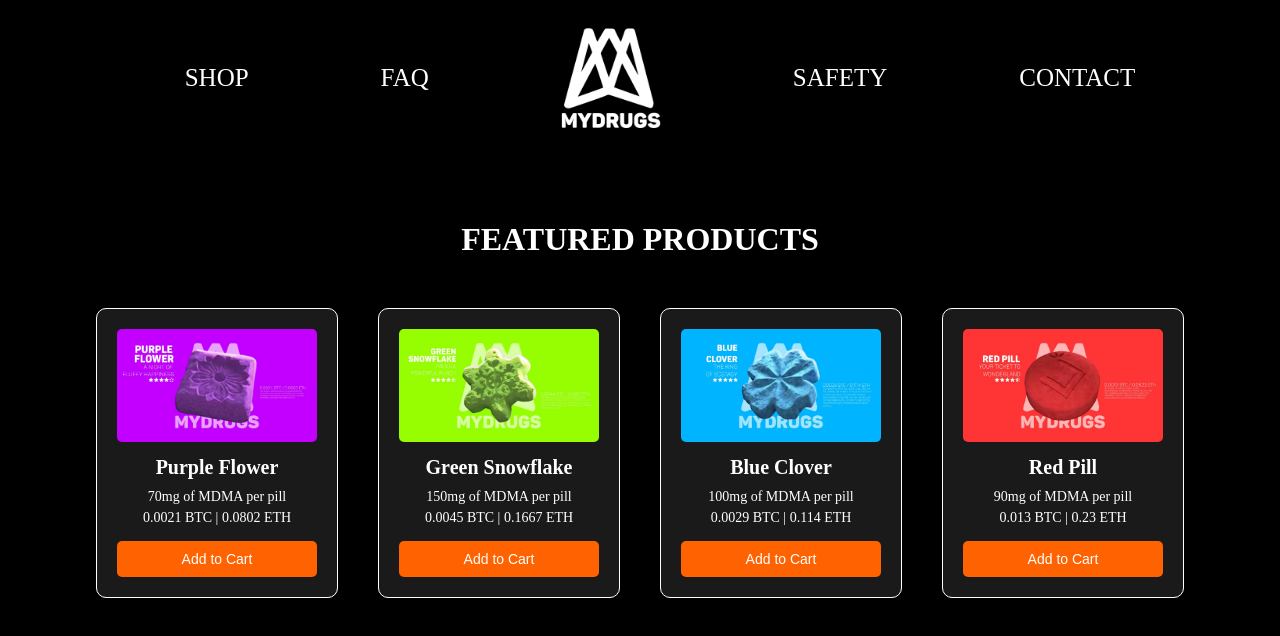
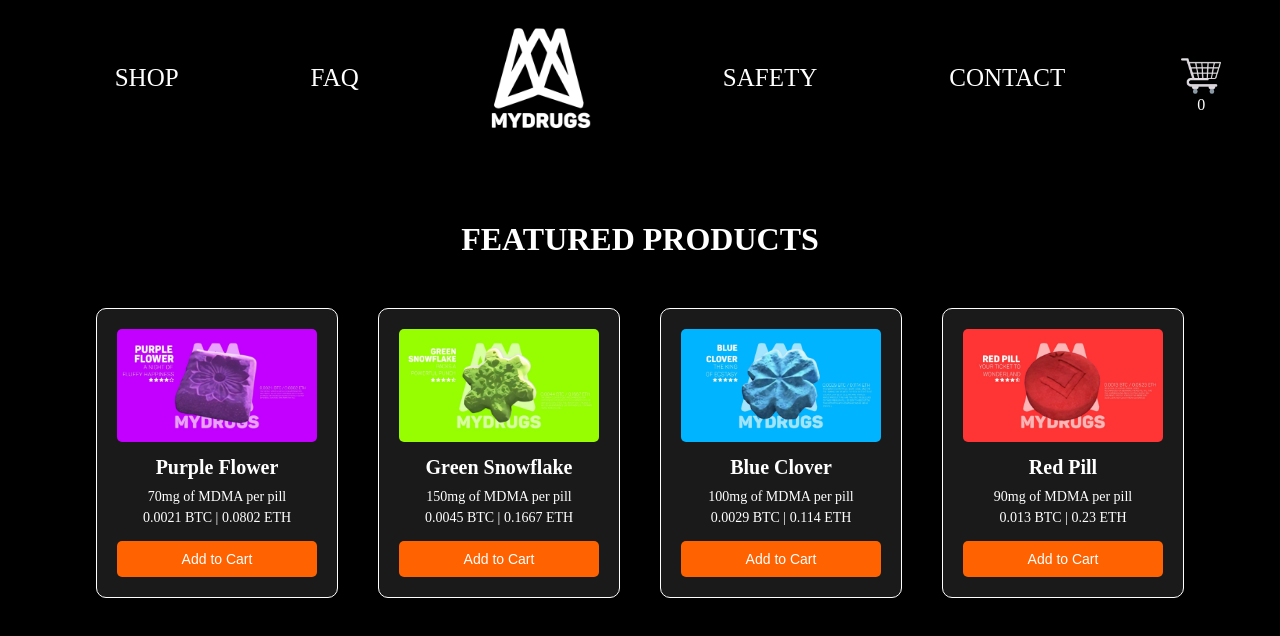
Before and after one commit to LucasPBolzan/Mydrugs-Recreation, a Vue app: page /shop in a window 1280 px wide. Shown: the top 636 px of the page. Built offline with nearby package versions, Linux system fonts and the light colour scheme.

Commit message:
Carrinho de compras

```diff
--- a/src/App.vue
+++ b/src/App.vue
@@ -1,11 +1,20 @@
 <script setup>
+import { ref } from 'vue';
 import SiteHeader from './components/SiteHeader.vue';
+
+const cartCount = ref(0);
+
+
+const updateCart = () => {
+  cartCount.value += 1;
+};
+
 </script>
 
 <template>
   <div id="app">
-    <SiteHeader />
-    <router-view />
+    <SiteHeader :cart-count="cartCount" />
+    <router-view @update-cart="updateCart" />
   </div>
 </template>
 
--- a/src/components/SiteHeader.vue
+++ b/src/components/SiteHeader.vue
@@ -1,4 +1,6 @@
 <script setup>
+import { defineProps } from 'vue';
+const props = defineProps(['cartCount']);
 </script>
 
 <template>
@@ -15,6 +17,10 @@
         <div class="nav-right">
           <router-link to="/safety">SAFETY</router-link>
           <router-link to="/contact">CONTACT</router-link>
+          <div class="cart-container">
+            <img src="@/assets/carrinho_sem_fundo.png" alt="Carrinho" class="cart-image" />
+            <span class="cart-count">{{ props.cartCount }}</span>
+          </div>
         </div>
       </nav>
     </div>
@@ -58,4 +64,26 @@ nav a {
   width: auto;
   display: block;
 }
+
+.cart-container {
+  position: relative;
+  display: flex;
+  flex-direction: column;
+  align-items: center;
+}
+
+.cart-image {
+  height: 40px;
+  width: auto;
+  display: block;
+}
+
+.cart-count {
+  font-size: 16px;
+  color: white;
+  position: absolute;
+  top: 40px;
+  left: 50%;
+  transform: translateX(-50%);
+}
 </style>
--- a/src/main.js
+++ b/src/main.js
@@ -1,6 +1,6 @@
 import { createApp } from 'vue';
 import App from './App.vue';
-import router from './router/index.js'; // Caminho corrigido para o arquivo router
+import router from './router/index.js';
 
 const app = createApp(App);
 app.use(router);
--- a/src/views/ShopPage.vue
+++ b/src/views/ShopPage.vue
@@ -1,4 +1,11 @@
 <script setup>
+import { defineEmits } from 'vue';
+
+const emit = defineEmits(['update-cart']);
+
+const addToCart = () => {
+  emit('update-cart');
+};
 </script>
 
 <template>
@@ -10,7 +17,7 @@
         <h2>Purple Flower</h2>
         <p>70mg of MDMA per pill</p>
         <p>0.0021 BTC | 0.0802 ETH</p>
-        <button class="add-to-cart">Add to Cart</button>
+        <button class="add-to-cart" @click="addToCart">Add to Cart</button>
       </div>
 
       <div class="product-card">
@@ -18,7 +25,7 @@
         <h2>Green Snowflake</h2>
         <p>150mg of MDMA per pill</p>
         <p>0.0045 BTC | 0.1667 ETH</p>
-        <button class="add-to-cart">Add to Cart</button>
+        <button class="add-to-cart" @click="addToCart">Add to Cart</button>
       </div>
 
       <div class="product-card">
@@ -26,7 +33,7 @@
         <h2>Blue Clover</h2>
         <p>100mg of MDMA per pill</p>
         <p>0.0029 BTC | 0.114 ETH</p>
-        <button class="add-to-cart">Add to Cart</button>
+        <button class="add-to-cart" @click="addToCart">Add to Cart</button>
       </div>
 
       <div class="product-card">
@@ -34,7 +41,7 @@
         <h2>Red Pill</h2>
         <p>90mg of MDMA per pill</p>
         <p>0.013 BTC | 0.23 ETH</p>
-        <button class="add-to-cart">Add to Cart</button>
+        <button class="add-to-cart" @click="addToCart">Add to Cart</button>
       </div>
     </div>
   </div>
@@ -64,7 +71,6 @@
   justify-content: center;
   gap: 40px;
   flex-wrap: wrap;
-
 }
 
 .product-card {
```
Also changed, not shown: src/router/index.js (+7 -7 lines), src/assets/carrinho_sem_fundo.png (added), src/views/SiteHome.vue (line endings or trailing spaces).
